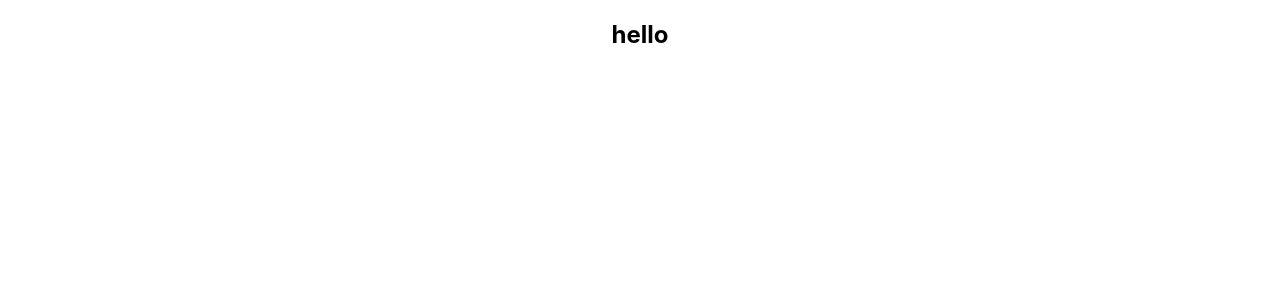
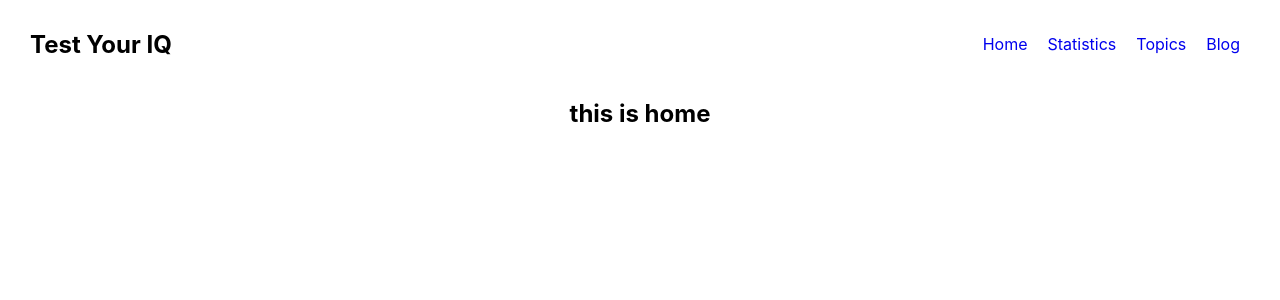
Before and after one commit to sadia-mehjabin/test-your-iq, a React (Create React App) app: page / in a window 1280 px wide. Shown: the top 300 px of the page. Built offline with nearby package versions, Linux system fonts and the light colour scheme.

Commit message:
route setting done

```diff
--- a/package.json
+++ b/package.json
@@ -8,6 +8,7 @@
     "@testing-library/user-event": "^13.5.0",
     "react": "^18.2.0",
     "react-dom": "^18.2.0",
+    "react-router-dom": "^6.4.2",
     "react-scripts": "5.0.1",
     "web-vitals": "^2.1.4"
   },
--- a/public/index.html
+++ b/public/index.html
@@ -24,7 +24,7 @@
       work correctly both with client-side routing and a non-root public URL.
       Learn how to configure a non-root public URL by running `npm run build`.
     -->
-    <title>React App</title>
+    <title>Test Your IQ</title>
   </head>
   <body>
     <noscript>You need to enable JavaScript to run this app.</noscript>
--- a/src/App.js
+++ b/src/App.js
@@ -1,10 +1,40 @@
 import logo from './logo.svg';
 import './App.css';
+import { createBrowserRouter, RouterProvider } from 'react-router-dom';
+import Main from './components/layout/Main';
+import Home from './components/Home/Home';
+import Statistics from './components/statistics/Statistics';
+import Topics from './components/topics/Topics';
+import Blog from './components/blog/Blog';
 
 function App() {
+  const router = createBrowserRouter([
+    {
+      path: '/',
+      element: <Main></Main>,
+      children: [
+        {
+          path:'/',
+          element:<Home></Home>
+        },
+        {
+          path:'/statistics',
+          element:<Statistics></Statistics>
+        },
+        {
+          path:'/topics',
+          element:<Topics></Topics>
+        },
+        {
+          path:'/blog',
+          element:<Blog></Blog>
+        },
+      ]
+    }
+  ])
   return (
     <div className="App">
-      <h2>hello</h2>
+      <RouterProvider router={router}></RouterProvider>
     </div>
   );
 }
--- /dev/null
+++ b/src/components/Home/Home.js
@@ -0,0 +1,11 @@
+import React from 'react';
+
+const Home = () => {
+    return (
+        <div>
+            <h2>this is home</h2>
+        </div>
+    );
+};
+
+export default Home;
--- /dev/null
+++ b/src/components/blog/Blog.js
@@ -0,0 +1,11 @@
+import React from 'react';
+
+const Blog = () => {
+    return (
+        <div>
+            <h1>blog</h1>
+        </div>
+    );
+};
+
+export default Blog;
--- /dev/null
+++ b/src/components/header/Header.css
@@ -0,0 +1,10 @@
+.header{
+    margin: 10px 30px;
+    display: flex;
+    justify-content: space-between;
+    align-items: center;
+}
+.link{
+    text-decoration: none;
+    margin: 10px;
+}
--- /dev/null
+++ b/src/components/header/Header.js
@@ -0,0 +1,18 @@
+import React from 'react';
+import { Link } from 'react-router-dom';
+import './Header.css'
+const Header = () => {
+    return (
+        <div className='header'>
+            <h2>Test Your IQ</h2>
+            <div className="routes">
+            <Link className='link' to='/'>Home</Link>
+            <Link className='link' to='/statistics'>Statistics</Link>
+            <Link className='link' to='/topics'>Topics</Link>
+            <Link className='link' to='/blog'>Blog</Link>
+            </div>
+        </div>
+    );
+};
+
+export default Header;
--- /dev/null
+++ b/src/components/layout/Main.js
@@ -0,0 +1,14 @@
+import React from 'react';
+import { Outlet } from 'react-router-dom';
+import Header from '../header/Header';
+
+const Main = () => {
+    return (
+        <div>
+            <Header></Header>
+            <Outlet></Outlet>
+        </div>
+    );
+};
+
+export default Main;
--- /dev/null
+++ b/src/components/statistics/Statistics.js
@@ -0,0 +1,11 @@
+import React from 'react';
+
+const Statistics = () => {
+    return (
+        <div>
+            <h2>this is statistic</h2>
+        </div>
+    );
+};
+
+export default Statistics;
--- /dev/null
+++ b/src/components/topics/Topics.js
@@ -0,0 +1,11 @@
+import React from 'react';
+
+const Topics = () => {
+    return (
+        <div>
+            <h3>topics</h3>
+        </div>
+    );
+};
+
+export default Topics;
```
Also changed, not shown: 1 other file (tests, documents, lock files or other folders).
